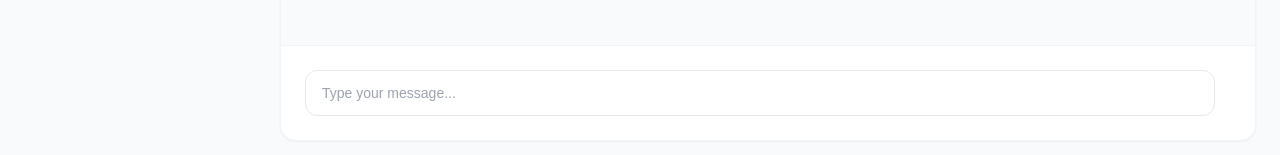
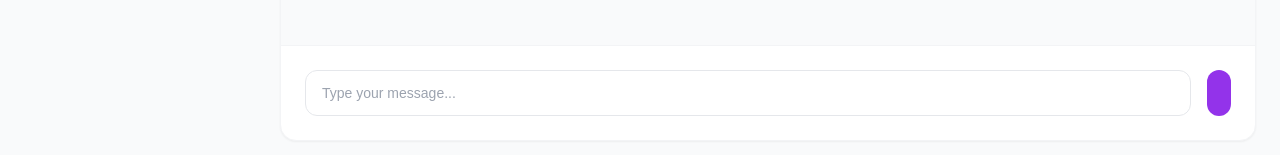
Before and after one commit to Abusadiq006/bridge-pay-dashboard, a React (Vite) app: page /dashboard/support in a window 1280 px wide. Shown: the part 635-790 px from the top of the page. Built offline with nearby package versions, Linux system fonts and the light colour scheme; a web font is replaced by a local one.

Commit message:
implementing button class

```diff
--- a/src/pages/SupportChat.jsx
+++ b/src/pages/SupportChat.jsx
@@ -80,7 +80,9 @@ const SupportChat = () => {
               className="flex-1 px-4 py-3 border border-gray-200 rounded-xl focus:ring-2 focus:ring-purple-100 outline-none text-sm"
               />
 
-                <button></button>
+                <button type="submit" className="bg-purple-600 text-white p-3 rounded-xl hover:bg-purple-700 transition">
+
+                </button>
             </form>
           </div>
         </main>
```
